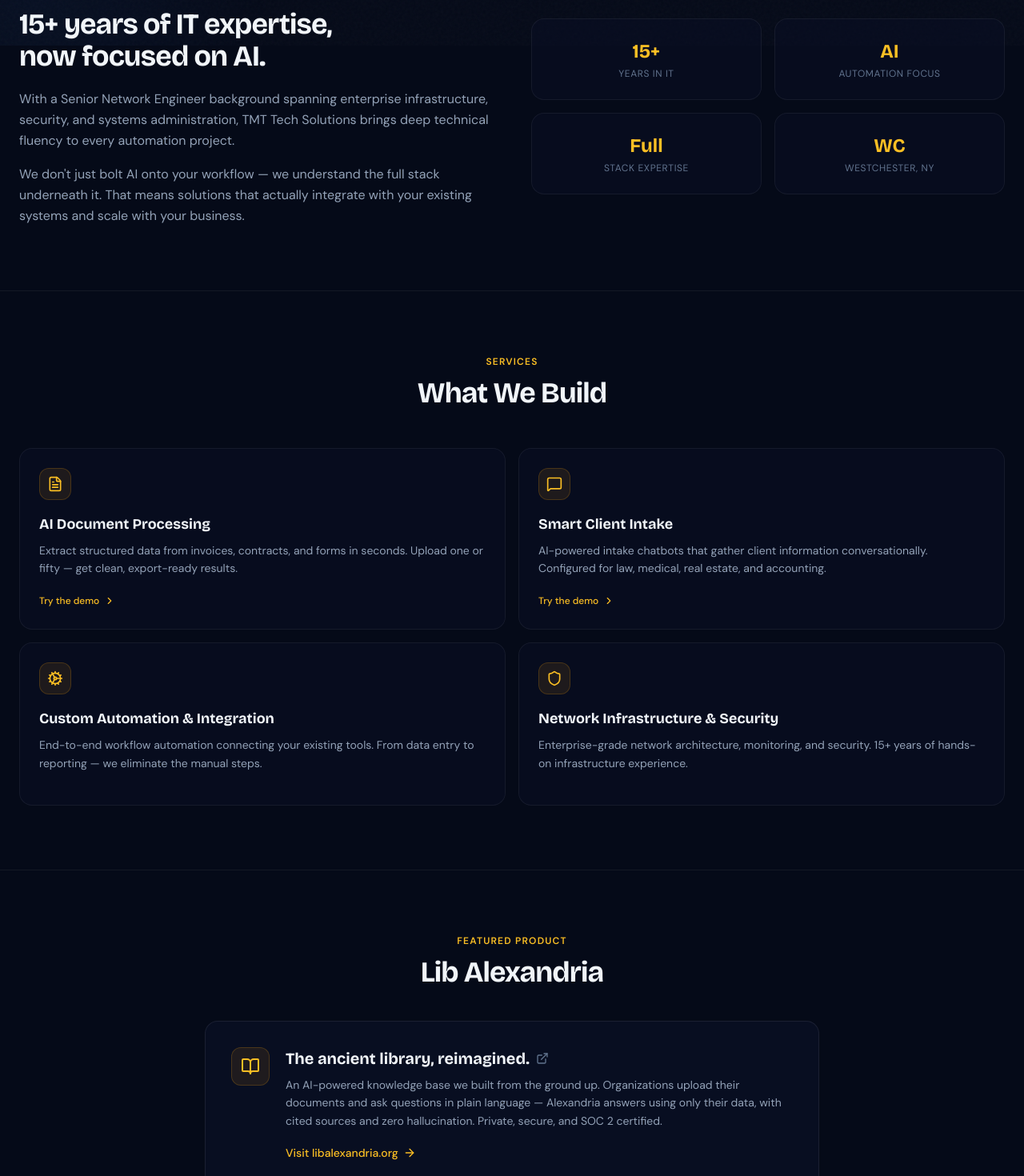
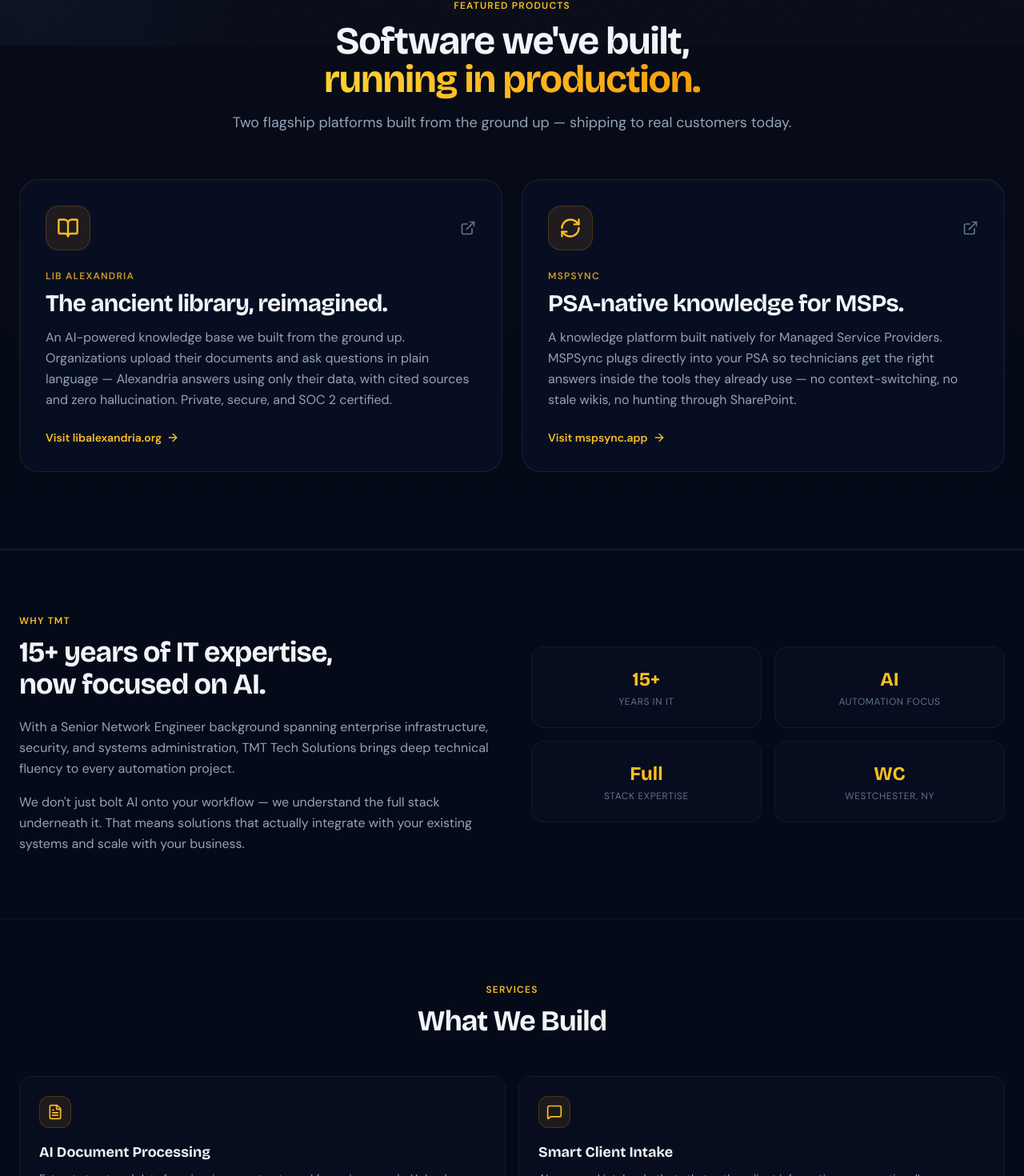
Before and after one commit to tmtsolutions23/TMT-Data-Exctractor-Demo, a Next.js app: page / in a window 1280 px wide. Shown: the part 743-2213 px from the top of the page at 80% size. Built offline with nearby package versions, Linux system fonts and the light colour scheme.

Commit message:
feat: promote featured products section with Alexandria and MSPSync
Move featured products directly below the hero with a larger, two-card
side-by-side layout. Add MSPSync (mspsync.app) alongside Lib Alexandria.

```diff
--- a/src/app/page.tsx
+++ b/src/app/page.tsx
@@ -10,6 +10,7 @@
   ChevronRight,
   BookOpen,
   ExternalLink,
+  RefreshCw,
 } from "lucide-react";
 import Header from "@/components/Header";
 import Footer from "@/components/Footer";
@@ -97,6 +98,99 @@
               >
                 Get in Touch
               </Link>
+            </div>
+          </div>
+        </section>
+
+        {/* Featured Products */}
+        <section className="border-y border-white/[0.06] bg-gradient-to-b from-amber-500/[0.02] to-transparent">
+          <div className="max-w-7xl mx-auto px-4 sm:px-6 py-16 sm:py-24">
+            <div className="max-w-3xl mx-auto text-center mb-10 sm:mb-14">
+              <p className="text-xs font-semibold uppercase tracking-widest text-amber-400 mb-3">
+                Featured Products
+              </p>
+              <h3
+                className="text-3xl sm:text-5xl font-bold tracking-tight mb-4"
+                style={{ fontFamily: "var(--font-display)" }}
+              >
+                Software we&apos;ve built,
+                <br />
+                <span className="text-transparent bg-clip-text bg-gradient-to-r from-amber-300 to-amber-500">
+                  running in production.
+                </span>
+              </h3>
+              <p className="text-base sm:text-lg text-slate-400 leading-relaxed">
+                Two flagship platforms built from the ground up — shipping to
+                real customers today.
+              </p>
+            </div>
+            <div className="grid md:grid-cols-2 gap-5 sm:gap-6">
+              <a
+                href="https://libalexandria.org"
+                target="_blank"
+                rel="noopener noreferrer"
+                className="group relative flex flex-col rounded-3xl border border-white/[0.08] bg-navy-900/60 p-6 sm:p-8 hover:border-amber-500/40 hover:bg-amber-500/[0.04] transition-all shadow-[0_0_0_1px_rgba(251,191,36,0)] hover:shadow-[0_0_40px_rgba(251,191,36,0.08)]"
+              >
+                <div className="flex items-center justify-between mb-6">
+                  <div className="w-14 h-14 rounded-2xl bg-amber-500/10 border border-amber-500/20 flex items-center justify-center">
+                    <BookOpen className="w-7 h-7 text-amber-400" />
+                  </div>
+                  <ExternalLink className="w-5 h-5 text-slate-500 group-hover:text-amber-400 transition-colors" />
+                </div>
+                <p className="text-xs font-semibold uppercase tracking-widest text-amber-400/80 mb-2">
+                  Lib Alexandria
+                </p>
+                <h4
+                  className="text-2xl sm:text-3xl font-bold tracking-tight mb-3"
+                  style={{ fontFamily: "var(--font-display)" }}
+                >
+                  The ancient library, reimagined.
+                </h4>
+                <p className="text-sm sm:text-base text-slate-400 leading-relaxed mb-6 flex-1">
+                  An AI-powered knowledge base we built from the ground up.
+                  Organizations upload their documents and ask questions in
+                  plain language — Alexandria answers using only their data,
+                  with cited sources and zero hallucination. Private, secure,
+                  and SOC 2 certified.
+                </p>
+                <span className="inline-flex items-center gap-1.5 text-sm font-semibold text-amber-400 group-hover:text-amber-300 transition-colors">
+                  Visit libalexandria.org
+                  <ArrowRight className="w-4 h-4 group-hover:translate-x-0.5 transition-transform" />
+                </span>
+              </a>
+              <a
+                href="https://mspsync.app"
+                target="_blank"
+                rel="noopener noreferrer"
+                className="group relative flex flex-col rounded-3xl border border-white/[0.08] bg-navy-900/60 p-6 sm:p-8 hover:border-amber-500/40 hover:bg-amber-500/[0.04] transition-all shadow-[0_0_0_1px_rgba(251,191,36,0)] hover:shadow-[0_0_40px_rgba(251,191,36,0.08)]"
+              >
+                <div className="flex items-center justify-between mb-6">
+                  <div className="w-14 h-14 rounded-2xl bg-amber-500/10 border border-amber-500/20 flex items-center justify-center">
+                    <RefreshCw className="w-7 h-7 text-amber-400" />
+                  </div>
+                  <ExternalLink className="w-5 h-5 text-slate-500 group-hover:text-amber-400 transition-colors" />
+                </div>
+                <p className="text-xs font-semibold uppercase tracking-widest text-amber-400/80 mb-2">
+                  MSPSync
+                </p>
+                <h4
+                  className="text-2xl sm:text-3xl font-bold tracking-tight mb-3"
+                  style={{ fontFamily: "var(--font-display)" }}
+                >
+                  PSA-native knowledge for MSPs.
+                </h4>
+                <p className="text-sm sm:text-base text-slate-400 leading-relaxed mb-6 flex-1">
+                  A knowledge platform built natively for Managed Service
+                  Providers. MSPSync plugs directly into your PSA so technicians
+                  get the right answers inside the tools they already use — no
+                  context-switching, no stale wikis, no hunting through
+                  SharePoint.
+                </p>
+                <span className="inline-flex items-center gap-1.5 text-sm font-semibold text-amber-400 group-hover:text-amber-300 transition-colors">
+                  Visit mspsync.app
+                  <ArrowRight className="w-4 h-4 group-hover:translate-x-0.5 transition-transform" />
+                </span>
+              </a>
             </div>
           </div>
         </section>
@@ -205,57 +299,6 @@
           </div>
         </section>
 
-        {/* Featured Product — Alexandria */}
-        <section className="border-y border-white/[0.06]">
-          <div className="max-w-7xl mx-auto px-4 sm:px-6 py-12 sm:py-20">
-            <div className="max-w-3xl mx-auto text-center mb-8 sm:mb-10">
-              <p className="text-xs font-semibold uppercase tracking-widest text-amber-400 mb-3">
-                Featured Product
-              </p>
-              <h3
-                className="text-3xl sm:text-4xl font-bold tracking-tight"
-                style={{ fontFamily: "var(--font-display)" }}
-              >
-                Lib Alexandria
-              </h3>
-            </div>
-            <a
-              href="https://libalexandria.org"
-              target="_blank"
-              rel="noopener noreferrer"
-              className="group block max-w-3xl mx-auto rounded-2xl border border-white/[0.08] bg-navy-900/60 p-5 sm:p-8 hover:border-amber-500/30 hover:bg-amber-500/[0.03] transition-all"
-            >
-              <div className="flex items-start gap-3 sm:gap-5">
-                <div className="w-12 h-12 rounded-xl bg-amber-500/10 border border-amber-500/20 flex items-center justify-center shrink-0">
-                  <BookOpen className="w-6 h-6 text-amber-400" />
-                </div>
-                <div className="flex-1">
-                  <div className="flex items-center gap-2 mb-2">
-                    <h4
-                      className="text-xl font-bold"
-                      style={{ fontFamily: "var(--font-display)" }}
-                    >
-                      The ancient library, reimagined.
-                    </h4>
-                    <ExternalLink className="w-4 h-4 text-slate-500 group-hover:text-amber-400 transition-colors shrink-0" />
-                  </div>
-                  <p className="text-sm text-slate-400 leading-relaxed mb-4">
-                    An AI-powered knowledge base we built from the ground up.
-                    Organizations upload their documents and ask questions in
-                    plain language — Alexandria answers using only their data,
-                    with cited sources and zero hallucination. Private, secure,
-                    and SOC 2 certified.
-                  </p>
-                  <span className="inline-flex items-center gap-1.5 text-sm font-medium text-amber-400 group-hover:text-amber-300 transition-colors">
-                    Visit libalexandria.org
-                    <ArrowRight className="w-4 h-4 group-hover:translate-x-0.5 transition-transform" />
-                  </span>
-                </div>
-              </div>
-            </a>
-          </div>
-        </section>
-
         {/* Live Demos Banner */}
         <section id="demos" className="border-y border-white/[0.06]">
           <div className="max-w-7xl mx-auto px-4 sm:px-6 py-12 sm:py-20">
```
